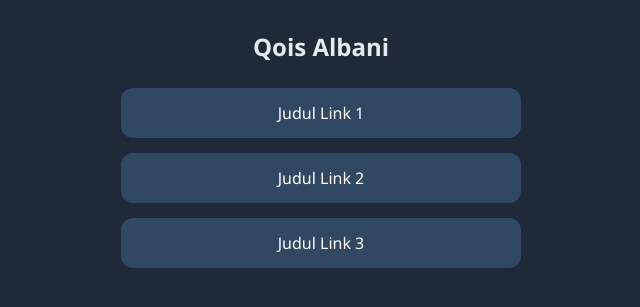
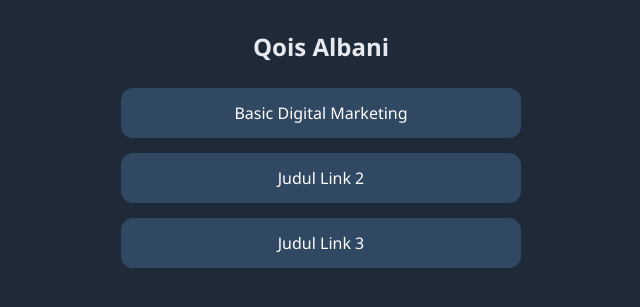
Before and after one commit to thislevy/porto, a plain HTML site: page index.html in a window 1280 px wide. Shown: the part 281-588 px from the top of the page, without its empty margins (319-959 px from the left). Drawn offline with Linux system fonts and the light colour scheme.

Commit message:
Update index.html

```diff
--- a/index.html
+++ b/index.html
@@ -12,7 +12,7 @@
     <h1 class="name">Qois Albani</h1>
 
     <div class="links">
-      <a href="https://contoh1.com" class="link-btn">Judul Link 1</a>
+      <a href="https://thislevy.github.io/website-tree/" class="link-btn">Basic Digital Marketing</a>
       <a href="https://contoh2.com" class="link-btn">Judul Link 2</a>
       <a href="https://contoh3.com" class="link-btn">Judul Link 3</a>
     </div>
```
